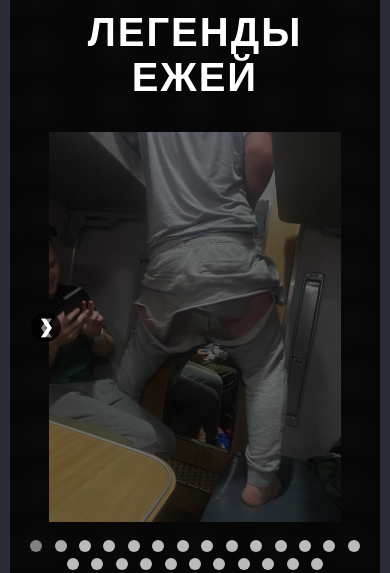
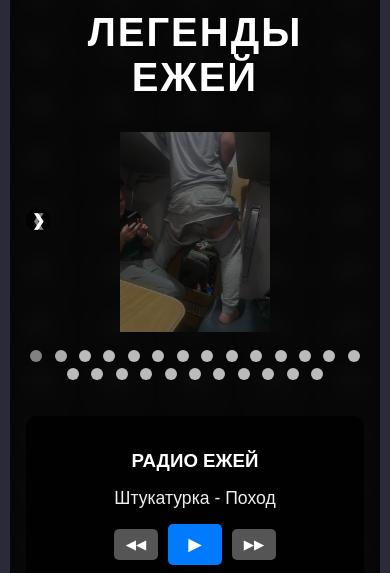
Before and after one commit to korevykh/start_journey_timer, a plain HTML site: page index.html in a window 390 px wide. Shown: the part 472-1045 px from the top of the page. Drawn offline with Linux system fonts and the light colour scheme.

Commit message:
Финальные исправления адаптивности слайд-шоу и позиционирования кнопок

```diff
--- a/index.html
+++ b/index.html
@@ -89,14 +89,23 @@
             max-width: 900px;
             padding-top: 56.25%; /* 16:9 Aspect Ratio (9 / 16 * 100%) */
             height: 0; /* Required for padding-top trick */
+            padding-left: 40px; /* Добавлено: Отступ для кнопок */
+            padding-right: 40px; /* Добавлено: Отступ для кнопок */
+            box-sizing: border-box; /* Учитываем padding в общей ширине */
+            display: flex;
+            align-items: center;
+            justify-content: center; /* Центрируем содержимое */
         }
         .slide {
             display: none;
-            position: absolute; /* Changed to absolute */
+            position: absolute;
             top: 0;
             left: 0;
             width: 100%;
             height: 100%;
+            display: flex; /* Добавлено: Для центрирования img внутри слайда */
+            justify-content: center;
+            align-items: center;
         }
         .slide img {
             width: 100%;
@@ -122,12 +131,13 @@
             align-items: center;
             justify-content: center;
             z-index: 10;
+            transform: translateY(-50%); /* Добавлено: Точное вертикальное центрирование */
         }
         .prev {
-            left: 10px;
+            left: 0; /* Изменено на 0 */
         }
         .next {
-            right: 10px;
+            right: 0; /* Изменено на 0 */
         }
         .prev:hover, .next:hover {
             background-color: rgba(0,0,0,0.8);
@@ -194,17 +204,19 @@
                 font-size: 1.1rem;
             }
             .slideshow-container {
-                height: calc(100vw * 9 / 16 - 20px);
-                margin-top: 1rem;
-                margin-bottom: 1rem;
+                height: calc(100vw * 9 / 16 - 20px); /* Фиксированная высота для моб. */
+                margin-top: 1rem; /* Скорректировать отступ */
+                margin-bottom: 1rem; /* Скорректировать отступ */
+                padding-left: 10px; /* Уменьшаем отступ для кнопок на мобильных */
+                padding-right: 10px;
             }
             .prev, .next {
-                width: 30px;
-                height: 30px;
-                margin-top: -15px;
-                font-size: 18px;
-                left: 5px;
-                right: 5px;
+                width: 25px; /* Меньшие кнопки на мобильных */
+                height: 25px;
+                margin-top: -12.5px; /* Корректируем margin-top для нового размера */
+                font-size: 16px;
+                left: 0; /* Выравниваем по краю */
+                right: 0;
             }
         }
     </style>
```
